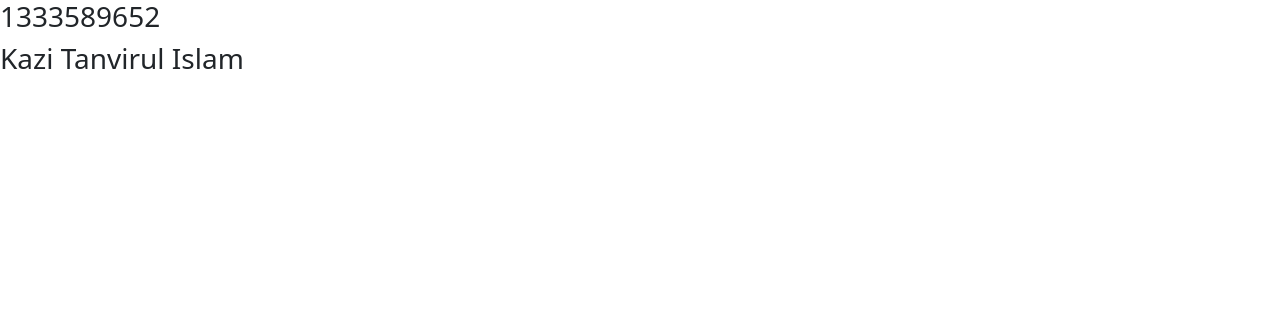
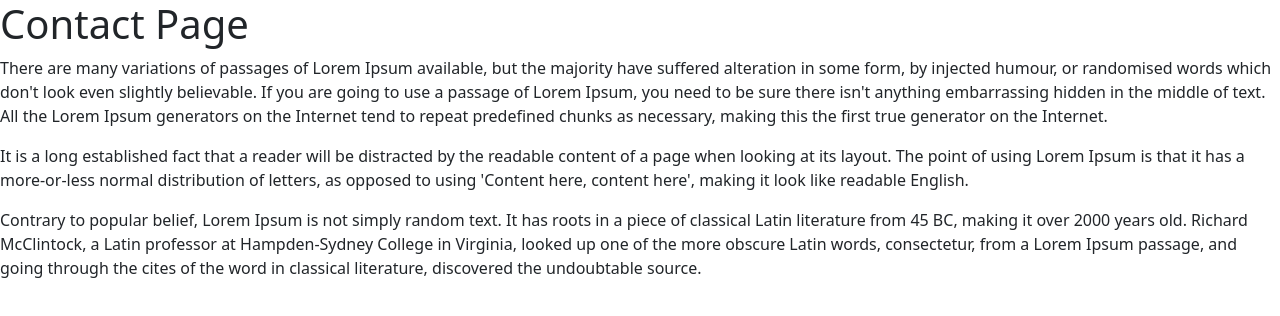
Before and after one commit to bappykti/first-reactApp, a React (Create React App) app: page /contact in a window 1280 px wide. Shown: the top 316 px of the page. Built offline with nearby package versions, Linux system fonts and the light colour scheme.

Commit message:
routing in react

```diff
--- a/package.json
+++ b/package.json
@@ -10,6 +10,7 @@
     "react": "^18.1.0",
     "react-bootstrap": "^2.4.0",
     "react-dom": "^18.1.0",
+    "react-router-dom": "^6.3.0",
     "react-scripts": "5.0.1",
     "uuid": "^8.3.2",
     "web-vitals": "^2.1.4"
--- /dev/null
+++ b/src/App25.js
@@ -0,0 +1,22 @@
+// Routing in react
+import React from 'react';
+import { BrowserRouter, Routes, Route } from 'react-router-dom';
+import Blogs from './components/Routing/Pages/Blogs';
+import Contact from './components/Routing/Pages/Contact';
+import Error from './components/Routing/Pages/Error';
+import Home from './components/Routing/Pages/Home';
+
+const App25 = () => {
+  return (
+    <BrowserRouter>
+        <Routes>
+            <Route path="/" element={<Home />} />
+            <Route path="/blogs" element={<Blogs />} />
+            <Route path="/contact" element={<Contact />} />
+            <Route path="*" element={<Error />} />
+        </Routes>
+    </BrowserRouter>
+  )
+}
+
+export default App25;
--- /dev/null
+++ b/src/components/Routing/Pages/Blogs.js
@@ -0,0 +1,15 @@
+// Routing in React
+import React from 'react';
+
+const Blogs = () => {
+  return (
+    <div>
+         <h1>Blogs Page</h1>
+        <p>There are many variations of passages of Lorem Ipsum available, but the majority have suffered alteration in some form, by injected humour, or randomised words which don't look even slightly believable. If you are going to use a passage of Lorem Ipsum, you need to be sure there isn't anything embarrassing hidden in the middle of text. All the Lorem Ipsum generators on the Internet tend to repeat predefined chunks as necessary, making this the first true generator on the Internet.</p>
+        <p>It is a long established fact that a reader will be distracted by the readable content of a page when looking at its layout. The point of using Lorem Ipsum is that it has a more-or-less normal distribution of letters, as opposed to using 'Content here, content here', making it look like readable English.</p>
+        <p>Contrary to popular belief, Lorem Ipsum is not simply random text. It has roots in a piece of classical Latin literature from 45 BC, making it over 2000 years old. Richard McClintock, a Latin professor at Hampden-Sydney College in Virginia, looked up one of the more obscure Latin words, consectetur, from a Lorem Ipsum passage, and going through the cites of the word in classical literature, discovered the undoubtable source.</p>
+    </div>
+  )
+}
+
+export default Blogs;
--- /dev/null
+++ b/src/components/Routing/Pages/Contact.js
@@ -0,0 +1,15 @@
+// Routing in React
+import React from 'react';
+
+const Contact = () => {
+  return (
+    <div>
+         <h1>Contact Page</h1>
+        <p>There are many variations of passages of Lorem Ipsum available, but the majority have suffered alteration in some form, by injected humour, or randomised words which don't look even slightly believable. If you are going to use a passage of Lorem Ipsum, you need to be sure there isn't anything embarrassing hidden in the middle of text. All the Lorem Ipsum generators on the Internet tend to repeat predefined chunks as necessary, making this the first true generator on the Internet.</p>
+        <p>It is a long established fact that a reader will be distracted by the readable content of a page when looking at its layout. The point of using Lorem Ipsum is that it has a more-or-less normal distribution of letters, as opposed to using 'Content here, content here', making it look like readable English.</p>
+        <p>Contrary to popular belief, Lorem Ipsum is not simply random text. It has roots in a piece of classical Latin literature from 45 BC, making it over 2000 years old. Richard McClintock, a Latin professor at Hampden-Sydney College in Virginia, looked up one of the more obscure Latin words, consectetur, from a Lorem Ipsum passage, and going through the cites of the word in classical literature, discovered the undoubtable source.</p>
+    </div>
+  )
+}
+
+export default Contact;
--- /dev/null
+++ b/src/components/Routing/Pages/Error.js
@@ -0,0 +1,12 @@
+// Routing in React
+import React from 'react'
+
+const Error = () => {
+  return (
+    <div>
+        <h1>404 page is not found</h1>
+    </div>
+  )
+}
+
+export default Error;
--- /dev/null
+++ b/src/components/Routing/Pages/Home.js
@@ -0,0 +1,15 @@
+// Routing in React
+import React from 'react';
+
+const Home = () => {
+  return (
+    <div>
+        <h1>Home Page</h1>
+        <p>There are many variations of passages of Lorem Ipsum available, but the majority have suffered alteration in some form, by injected humour, or randomised words which don't look even slightly believable. If you are going to use a passage of Lorem Ipsum, you need to be sure there isn't anything embarrassing hidden in the middle of text. All the Lorem Ipsum generators on the Internet tend to repeat predefined chunks as necessary, making this the first true generator on the Internet.</p>
+        <p>It is a long established fact that a reader will be distracted by the readable content of a page when looking at its layout. The point of using Lorem Ipsum is that it has a more-or-less normal distribution of letters, as opposed to using 'Content here, content here', making it look like readable English.</p>
+        <p>Contrary to popular belief, Lorem Ipsum is not simply random text. It has roots in a piece of classical Latin literature from 45 BC, making it over 2000 years old. Richard McClintock, a Latin professor at Hampden-Sydney College in Virginia, looked up one of the more obscure Latin words, consectetur, from a Lorem Ipsum passage, and going through the cites of the word in classical literature, discovered the undoubtable source.</p>
+    </div>
+  )
+}
+
+export default Home;
--- a/src/index.js
+++ b/src/index.js
@@ -25,7 +25,8 @@ import 'bootstrap/dist/css/bootstrap.min.css';
 // import App21 from "./App21";
 // import App22 from "./App22";
 // import App23 from "./App23";
-import App24 from "./App24";
+// import App24 from "./App24";
+import App25 from "./App25";
 
 
 
@@ -36,5 +37,5 @@ import App24 from "./App24";
 //   textAlign: "center",
 //   padding: "15px"
 // }
-ReactDOM.render(<App24 />, document.getElementById("root"));
+ReactDOM.render(<App25 />, document.getElementById("root"));
 // ReactDOM.render(<App1 />, document.getElementById("root"));
```
Also changed, not shown: 1 other file (tests, documents, lock files or other folders).
